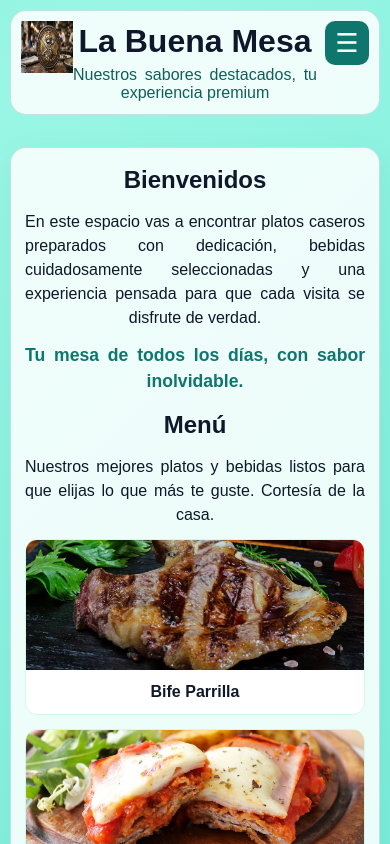
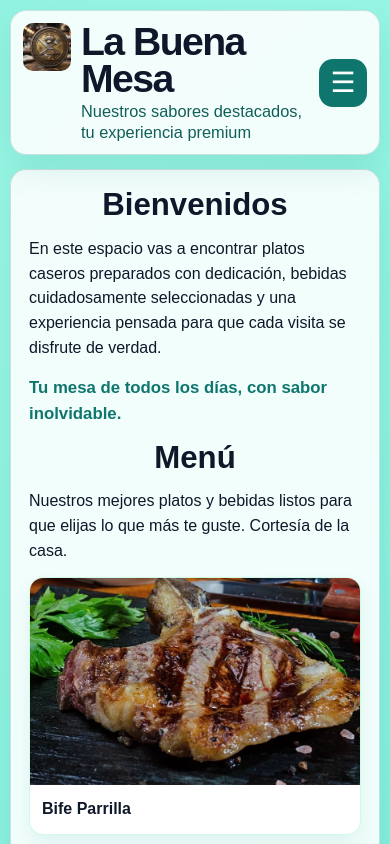
Before and after one commit to lu-developer476/La-Buena-Mesa, a React (Vite) app: page / in a window 390 px wide. Shown: the top 844 px of the page. Built offline with nearby package versions, Linux system fonts and the light colour scheme.

Commit message:
Improve responsive layout (#3)

```diff
--- a/src/styles/responsive.css
+++ b/src/styles/responsive.css
@@ -2,27 +2,22 @@
   --color-bg-1: #5eead4;
   --color-bg-2: #2dd4bf;
   --color-bg-3: #99f6e4;
-  --color-panel: rgba(255, 255, 255, 0.85);
+  --color-panel: rgba(255, 255, 255, 0.88);
   --color-text: #0f172a;
   --color-accent: #0f766e;
   --color-border: rgba(15, 118, 110, 0.2);
+  --shadow-soft: 0 14px 34px rgba(15, 118, 110, 0.12);
 }
 
-* {
-  box-sizing: border-box;
-}
+* { box-sizing: border-box; }
 
-html {
-  scroll-behavior: smooth;
-}
+html { scroll-behavior: smooth; }
 
 body {
   font-family: Arial, sans-serif;
   margin: 0;
-  padding: 20px;
+  padding: clamp(12px, 2.5vw, 24px);
   min-height: 100vh;
-  display: flex;
-  justify-content: center;
   color: var(--color-text);
   background: linear-gradient(-45deg, var(--color-bg-1), var(--color-bg-2), var(--color-bg-3), #14b8a6);
   background-size: 250% 250%;
@@ -35,269 +30,219 @@ body {
   100% { background-position: 0% 50%; }
 }
 
-@keyframes softFadeIn {
-  from {
-    opacity: 0;
-  }
-
-  to {
-    opacity: 1;
-  }
-}
+@keyframes softFadeIn { from { opacity: 0; } to { opacity: 1; } }
 
 @keyframes softFadeInUp {
-  from {
-    opacity: 0;
-    transform: translateY(10px);
-  }
-
-  to {
-    opacity: 1;
-    transform: translateY(0);
-  }
+  from { opacity: 0; transform: translateY(10px); }
+  to { opacity: 1; transform: translateY(0); }
 }
 
 .app-shell {
-  width: min(1100px, 100%);
+  width: min(1120px, 100%);
   margin: 0 auto;
   display: grid;
   justify-items: center;
-  gap: 16px;
+  gap: clamp(14px, 2vw, 22px);
 }
 
 .main-header {
   width: 100%;
-  max-width: 980px;
   display: flex;
   align-items: center;
-  justify-content: center;
-  gap: 12px;
+  justify-content: space-between;
+  gap: clamp(12px, 2vw, 24px);
   background: var(--color-panel);
   border: 1px solid var(--color-border);
-  border-radius: 16px;
-  backdrop-filter: blur(6px);
-  padding: 14px 66px;
-  margin-bottom: 16px;
+  border-radius: clamp(16px, 2vw, 24px);
+  backdrop-filter: blur(8px);
+  padding: clamp(12px, 2vw, 20px);
   position: sticky;
-  top: 10px;
+  top: clamp(8px, 1.5vw, 14px);
   z-index: 10;
+  box-shadow: var(--shadow-soft);
 }
-
 
 .brand-row {
   display: flex;
   align-items: center;
-  justify-content: center;
-  width: 100%;
-  min-height: 52px;
+  gap: clamp(12px, 2vw, 20px);
+  min-width: 0;
 }
 
 .brand-row img {
-  position: absolute;
-  top: 14px;
-  left: 14px;
+  width: clamp(56px, 8vw, 86px);
+  height: clamp(56px, 8vw, 86px);
+  flex: 0 0 auto;
+  border-radius: 10px;
+  object-fit: cover;
 }
 
 .brand-row > div {
-  width: 100%;
-  max-width: 560px;
+  min-width: 0;
   display: grid;
-  justify-items: center;
   gap: 4px;
 }
 
-.brand-row h1,
-.brand-row .tagline {
-  text-align: justify;
-  text-align-last: center;
+h1, h2, h3, p { margin: 0; }
+
+h1 {
+  font-size: clamp(2rem, 6vw, 4.7rem);
+  line-height: 0.95;
+  letter-spacing: -0.05em;
 }
 
-.menu-wrap {
-  position: absolute;
-  top: 14px;
-  right: 14px;
+h2 {
+  font-size: clamp(1.75rem, 4vw, 3.1rem);
+  line-height: 1.1;
+  text-align: center;
 }
 
-h1,
-h2,
-h3,
-p {
-  margin: 0;
+h3 {
+  font-size: clamp(1.25rem, 2.4vw, 1.65rem);
+  text-align: center;
 }
 
-h1,
-h2,
-h3 {
-  text-align: justify;
-  text-align-last: center;
+p { font-size: clamp(1rem, 1.55vw, 1.2rem); }
+
+.tagline {
+  color: #115e59;
+  font-size: clamp(1rem, 2.2vw, 1.55rem);
+  line-height: 1.25;
 }
 
-
-h1,
-h2,
-h3,
-p,
-.tagline,
-.footer-copy {
-  width: 100%;
-  max-width: 900px;
-  margin-left: auto;
-  margin-right: auto;
-}
-
-.tagline {
-  margin-top: 2px;
-  color: #115e59;
-  text-align: justify;
-  text-align-last: center;
-}
+.menu-wrap { position: relative; flex: 0 0 auto; }
 
 .hamburger-btn {
-  width: 44px;
-  height: 44px;
-  font-size: 26px;
+  width: clamp(48px, 7vw, 64px);
+  height: clamp(48px, 7vw, 64px);
+  font-size: clamp(28px, 4vw, 38px);
   background: #0f766e;
   color: #fff;
   border: none;
-  border-radius: 10px;
+  border-radius: 16px;
   cursor: pointer;
+  display: grid;
+  place-items: center;
 }
 
 .site-nav {
   display: none;
   position: absolute;
-  top: 52px;
+  top: calc(100% + 10px);
   right: 0;
-  min-width: 180px;
-  background: rgba(255, 255, 255, 0.97);
+  min-width: min(230px, calc(100vw - 32px));
+  background: rgba(255, 255, 255, 0.98);
   border: 1px solid #99f6e4;
-  border-radius: 12px;
-  box-shadow: 0 12px 24px rgba(15, 118, 110, 0.15);
+  border-radius: 14px;
+  box-shadow: 0 16px 28px rgba(15, 118, 110, 0.18);
   padding: 8px;
   flex-direction: column;
   gap: 6px;
 }
 
-.site-nav.open {
-  display: flex;
-}
+.site-nav.open { display: flex; }
 
 .site-nav-link {
-  text-decoration: none;
   color: #0f766e;
   background: transparent;
+  font: inherit;
   font-weight: 700;
-  border-radius: 8px;
+  border-radius: 10px;
   border: 0;
-  padding: 8px 10px;
+  padding: 10px 12px;
   text-align: left;
+  cursor: pointer;
 }
 
 .site-nav-link:hover,
-.site-nav-link.active {
-  background: #ccfbf1;
+.site-nav-link.active { background: #ccfbf1; }
+
+main { display: grid; gap: clamp(14px, 2vw, 22px); width: 100%; }
+
+.panel {
+  scroll-margin-top: 130px;
+  width: 100%;
+  background: var(--color-panel);
+  border: 1px solid var(--color-border);
+  border-radius: clamp(16px, 2vw, 24px);
+  padding: clamp(18px, 3.2vw, 34px);
+  backdrop-filter: blur(8px);
+  box-shadow: var(--shadow-soft);
+  display: grid;
+  gap: clamp(14px, 2vw, 22px);
+  line-height: 1.6;
 }
 
-main {
-  display: grid;
-  gap: 16px;
-  width: 100%;
-}
-
-.panel {
-  scroll-margin-top: 120px;
-  width: 100%;
-  max-width: 980px;
-  background: var(--color-panel);
-  border: 1px solid var(--color-border);
-  border-radius: 16px;
-  padding: 14px;
-  backdrop-filter: blur(6px);
-  box-shadow: 0 10px 30px rgba(15, 118, 110, 0.08);
-  display: grid;
-  gap: 12px;
-  line-height: 1.5;
-}
-
-/* JUSTIFICACIÓN DE TEXTOS */
-
 .panel p {
-  text-align: justify;
-  text-justify: inter-word;
-  text-align-last: center;
+  max-width: 78ch;
+  margin-inline: auto;
+  text-align: center;
 }
 
 .hero-slogan {
-  font-size: 1.1rem;
+  font-size: clamp(1.05rem, 2vw, 1.35rem);
   font-weight: 700;
   color: #0f766e;
 }
 
 .menu-grid {
   display: grid;
-  grid-template-columns: repeat(auto-fit, minmax(180px, 1fr));
-  gap: 14px;
+  grid-template-columns: repeat(auto-fit, minmax(min(100%, 190px), 1fr));
+  gap: clamp(12px, 2vw, 18px);
 }
 
 .menu-card {
   background: #ffffff;
-  border-radius: 12px;
+  border-radius: 14px;
   overflow: hidden;
   border: 1px solid #d1fae5;
+  box-shadow: 0 8px 18px rgba(15, 118, 110, 0.08);
 }
 
 .menu-card img {
   width: 100%;
-  height: 130px;
+  aspect-ratio: 4 / 3;
   object-fit: cover;
   display: block;
 }
 
 .menu-card p {
-  padding: 10px;
-  font-weight: 600;
+  padding: 12px;
+  font-weight: 700;
   text-transform: capitalize;
 }
 
 .contact-grid {
   display: grid;
   grid-template-columns: repeat(2, minmax(0, 1fr));
-  gap: 12px;
+  gap: clamp(12px, 2vw, 18px);
 }
 
 .contact-card {
   background: rgba(255, 255, 255, 0.82);
   border: 1px solid var(--color-border);
-  border-radius: 12px;
-  padding: 12px;
+  border-radius: 14px;
+  padding: clamp(14px, 2vw, 20px);
   display: grid;
-  gap: 10px;
+  gap: 12px;
 }
 
-.site-form {
-  display: grid;
-  gap: 10px;
-}
+.site-form { display: grid; gap: 10px; }
 
-input,
-textarea {
+input, textarea {
   font: inherit;
   border-radius: 10px;
   border: 1px solid #99f6e4;
-  padding: 10px 12px;
+  padding: 11px 12px;
   width: 100%;
 }
 
-textarea {
-  resize: vertical;
-  min-height: 120px;
-}
+textarea { resize: vertical; min-height: 120px; }
 
-.site-form button,
-.contact-card button {
+.site-form button, .contact-card button {
   font: inherit;
   border-radius: 10px;
-  padding: 10px 12px;
+  padding: 11px 12px;
   width: 100%;
   background: var(--color-accent);
   color: white;
@@ -306,20 +251,12 @@ textarea {
   transition: transform 0.15s ease, opacity 0.15s ease;
 }
 
-.site-form button:hover,
-.contact-card button:hover {
-  opacity: 0.92;
-  transform: translateY(-1px);
-}
+.site-form button:hover, .contact-card button:hover { opacity: 0.92; transform: translateY(-1px); }
 
-.form-message {
-  font-weight: 700;
-  color: #0f766e;
-}
+.form-message { font-weight: 700; color: #0f766e; }
 
 footer {
-  text-align: justify;
-  text-align-last: center;
+  text-align: center;
   width: 100%;
   margin: 0 0 6px;
   color: #115e59;
@@ -330,124 +267,73 @@ footer {
   background: var(--color-panel);
   border: 1px solid var(--color-border);
   border-radius: 12px;
-  padding: 10px;
+  padding: clamp(10px, 2vw, 14px);
+  font-size: clamp(0.85rem, 1.5vw, 1rem);
 }
 
-.text-cyber-gold {
-  color: #ca8a04;
+.text-cyber-gold { color: #ca8a04; }
+
+.app-shell > * { animation: softFadeIn 0.5s ease both; }
+
+.section-menu > *, .section-quienes > *, .section-contacto > * { animation: softFadeInUp 0.7s ease both; }
+.section-menu > *:nth-child(2), .section-quienes > *:nth-child(2), .section-contacto > *:nth-child(2) { animation-delay: 0.08s; }
+.section-menu > *:nth-child(3), .section-quienes > *:nth-child(3), .section-contacto > *:nth-child(3) { animation-delay: 0.14s; }
+.section-menu > *:nth-child(4), .section-quienes > *:nth-child(4), .section-contacto > *:nth-child(4) { animation-delay: 0.2s; }
+.section-menu > *:nth-child(n + 5), .section-quienes > *:nth-child(n + 5), .section-contacto > *:nth-child(n + 5) { animation-delay: 0.26s; }
+
+.main-header, .panel, .menu-card, .contact-card, .footer-copy, .site-nav { animation: softFadeInUp 0.6s ease both; }
+
+@media (prefers-reduced-motion: reduce) {
+  .app-shell > *, .main-header, .panel, .menu-card, .contact-card, .footer-copy, .site-nav,
+  .section-menu > *, .section-quienes > *, .section-contacto > * { animation: none; }
 }
 
-
-.app-shell > * {
-  animation: softFadeIn 0.5s ease both;
+@media (min-width: 1024px) {
+  .panel p { text-align: justify; text-align-last: center; }
+  .menu-grid { grid-template-columns: repeat(5, minmax(0, 1fr)); }
 }
 
-
-.section-menu > *,
-.section-quienes > *,
-.section-contacto > * {
-  animation: softFadeInUp 0.7s ease both;
-}
-
-.section-menu > *:nth-child(2),
-.section-quienes > *:nth-child(2),
-.section-contacto > *:nth-child(2) {
-  animation-delay: 0.08s;
-}
-
-.section-menu > *:nth-child(3),
-.section-quienes > *:nth-child(3),
-.section-contacto > *:nth-child(3) {
-  animation-delay: 0.14s;
-}
-
-.section-menu > *:nth-child(4),
-.section-quienes > *:nth-child(4),
-.section-contacto > *:nth-child(4) {
-  animation-delay: 0.2s;
-}
-
-.section-menu > *:nth-child(n + 5),
-.section-quienes > *:nth-child(n + 5),
-.section-contacto > *:nth-child(n + 5) {
-  animation-delay: 0.26s;
-}
-
-.main-header,
-.panel,
-.menu-card,
-.contact-card,
-.footer-copy,
-.site-nav {
-  animation: softFadeInUp 0.6s ease both;
-}
-
-@media (prefers-reduced-motion: reduce) {
-  .app-shell > *,
-  .main-header,
-  .panel,
-  .menu-card,
-  .contact-card,
-  .footer-copy,
-  .site-nav,
-  .section-menu > *,
-  .section-quienes > *,
-  .section-contacto > * {
-    animation: none;
-  }
+@media (min-width: 769px) and (max-width: 1023px) {
+  .main-header { align-items: flex-start; }
+  .menu-grid { grid-template-columns: repeat(3, minmax(0, 1fr)); }
 }
 
 @media (max-width: 768px) {
-  body {
-    padding: 10px;
-    display: block;
+  body { padding: 10px; }
+
+  .main-header {
+    display: grid;
+    grid-template-columns: 1fr auto;
+    align-items: center;
+    gap: 10px;
   }
 
-  .main-header {
-    top: 8px;
-    padding: 12px 62px;
-  }
+  .brand-row { gap: 10px; }
+  .brand-row img { width: 54px; height: 54px; }
 
-  .menu-wrap {
-    top: 10px;
-    right: 10px;
-  }
+  h1 { font-size: clamp(1.85rem, 9vw, 3rem); letter-spacing: -0.04em; }
+  .tagline { font-size: clamp(0.95rem, 4.2vw, 1.2rem); }
 
-  .brand-row img {
-    top: 10px;
-    left: 10px;
-    width: 52px;
-    height: 52px;
-  }
+  .panel { scroll-margin-top: 108px; line-height: 1.55; }
+  .panel p { text-align: left; }
 
-  .brand-row > div {
-    max-width: 100%;
-  }
-
-  .contact-grid {
-    grid-template-columns: 1fr;
-  }
-
-  .panel {
-    scroll-margin-top: 110px;
-  }
-
-  /* mejor lectura en móvil */
-
-  .panel p {
-    text-align: justify;
-    text-align-last: center;
-  }
+  .menu-grid { grid-template-columns: repeat(2, minmax(0, 1fr)); }
+  .contact-grid { grid-template-columns: 1fr; }
 }
 
-@media (min-width: 769px) and (max-width: 1200px) {
-  .menu-grid {
-    grid-template-columns: repeat(4, minmax(0, 1fr));
-  }
+@media (max-width: 480px) {
+  .main-header { position: static; }
+
+  .brand-row { align-items: flex-start; }
+  .brand-row img { width: 48px; height: 48px; }
+
+  .hamburger-btn { width: 48px; height: 48px; border-radius: 14px; }
+  .site-nav { position: fixed; top: 76px; right: 10px; left: 10px; width: auto; }
+
+  h1 { font-size: clamp(1.75rem, 11vw, 2.45rem); }
+  h2 { font-size: clamp(1.55rem, 8vw, 2.1rem); }
+  p { font-size: 1rem; }
+
+  .menu-grid { grid-template-columns: 1fr; }
+  .menu-card img { aspect-ratio: 16 / 10; }
 }
-
-@media (min-width: 1201px) {
-  .menu-grid {
-    grid-template-columns: repeat(5, minmax(0, 1fr));
-  }
-}
```
